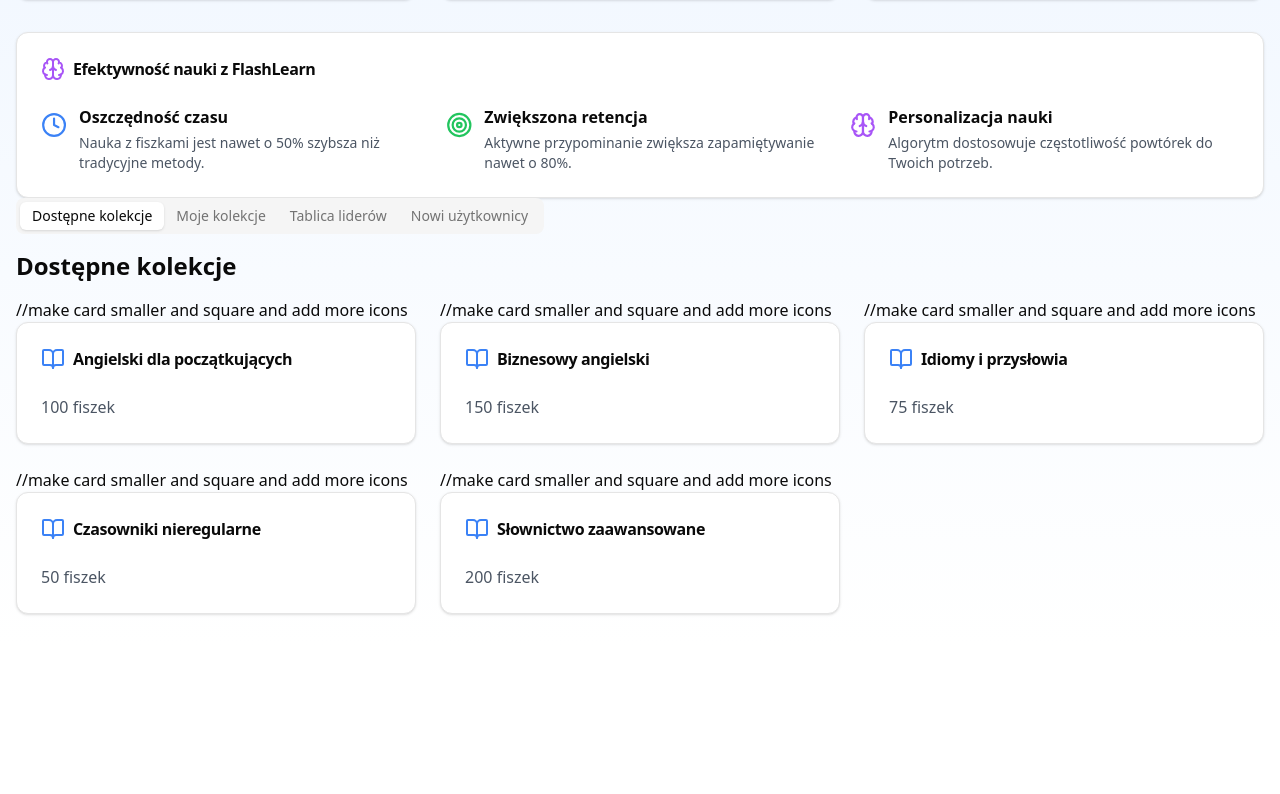
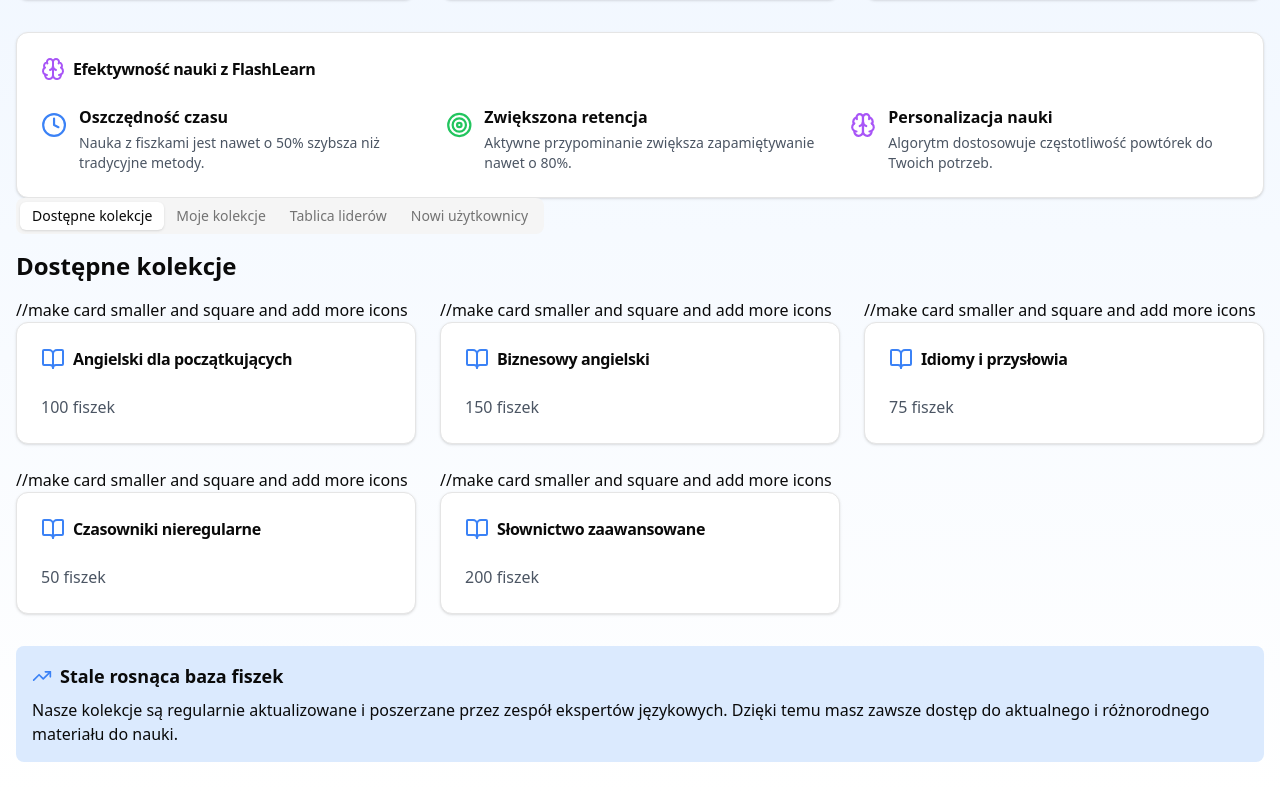
Before and after one commit to bartlomiejszalowski/flash-learn, a React (Vite) app in the folder frontend/: page /dashboard in a window 1280 px wide. Shown: the part 274-1068 px from the top of the page. Before the commit the page ends 920 px from the top, so only its background shows below. Built offline with nearby package versions, Linux system fonts and the light colour scheme.

Commit message:
created avaiable list info component

```diff
--- a/frontend/src/pages/Dashboard/components/AvailableCollectionList/AvailableCollectionsList.tsx
+++ b/frontend/src/pages/Dashboard/components/AvailableCollectionList/AvailableCollectionsList.tsx
@@ -3,6 +3,8 @@ import { Link } from "@tanstack/react-router";
 import { availableCollections } from "@/constants/avaiableCollections";
 import { CustomCard } from "@/pages/Landing/components/CustomCard";
 import { AvaiableCollectionType } from "@/types/general";
+
+import { AvaiableCollectionListInfo } from "./components/AvaiableCollectionListInfo";
 
 export const AvailableCollectionsList = () => {
   return (
@@ -17,17 +19,7 @@ export const AvailableCollectionsList = () => {
           </Link>
         ))}
       </div>
-      {/* <div className="mt-8 bg-blue-100 p-4 rounded-lg">
-        <h3 className="text-lg font-semibold flex items-center mb-2">
-          <TrendingUp className="h-5 w-5 mr-2 text-blue-500" />
-          Stale rosnąca baza fiszek
-        </h3>
-        <p>
-          Nasze kolekcje są regularnie aktualizowane i poszerzane przez zespół
-          ekspertów językowych. Dzięki temu masz zawsze dostęp do aktualnego i
-          różnorodnego materiału do nauki.
-        </p>
-      </div> */}
+      <AvaiableCollectionListInfo />
     </div>
   );
 };
--- /dev/null
+++ b/frontend/src/pages/Dashboard/components/AvailableCollectionList/components/AvaiableCollectionListInfo.tsx
@@ -0,0 +1,17 @@
+import { TrendingUp } from "lucide-react";
+
+export const AvaiableCollectionListInfo = () => {
+  return (
+    <div className="mt-8 bg-blue-100 p-4 rounded-lg">
+      <h3 className="text-lg font-semibold flex items-center mb-2">
+        <TrendingUp className="h-5 w-5 mr-2 text-blue-500" />
+        Stale rosnąca baza fiszek
+      </h3>
+      <p>
+        Nasze kolekcje są regularnie aktualizowane i poszerzane przez zespół
+        ekspertów językowych. Dzięki temu masz zawsze dostęp do aktualnego i
+        różnorodnego materiału do nauki.
+      </p>
+    </div>
+  );
+};
```
